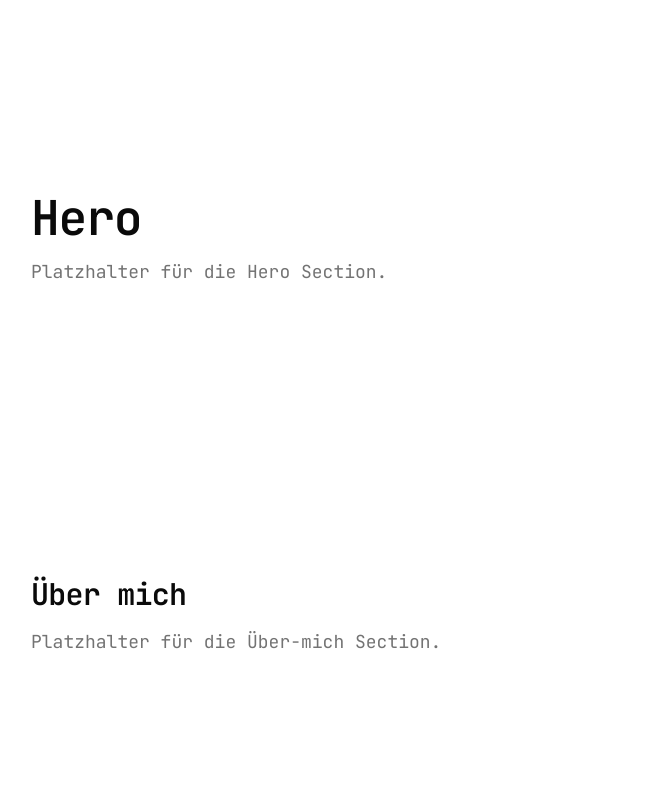
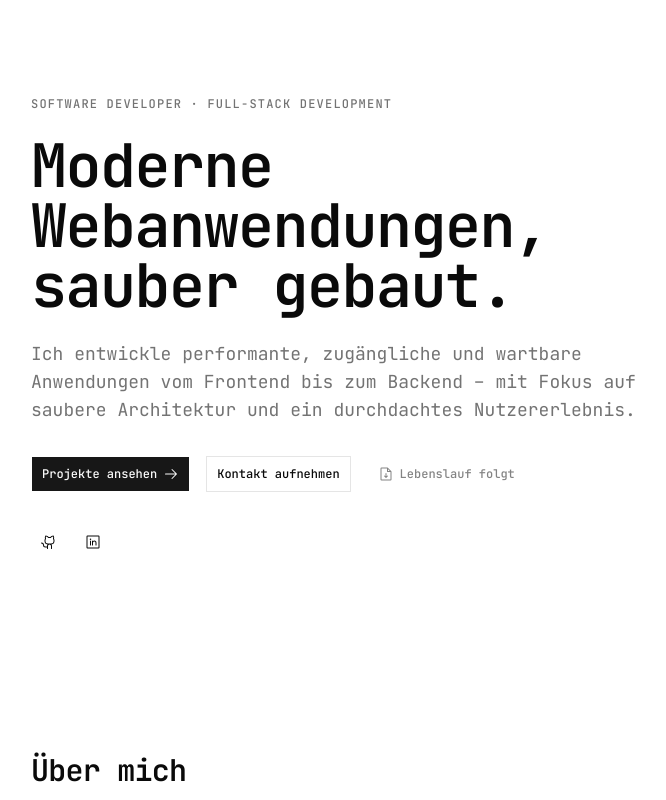
Before and after one commit to DrPinselbecher/full-stack-portfolio, a Next.js app: page / in a window 1280 px wide. Shown: the top 800 px of the page, without its empty margins (121-787 px from the left). Built offline with nearby package versions, Linux system fonts and the light colour scheme.

Commit message:
feat(hero): add initial portfolio hero section

```diff
--- a/src/components/sections/HeroSection.tsx
+++ b/src/components/sections/HeroSection.tsx
@@ -1,19 +1,72 @@
+import {
+  ArrowRight,
+  FileArrowDown,
+  GithubLogo,
+  LinkedinLogo,
+} from "@phosphor-icons/react/dist/ssr";
+
+import { Button } from "@/components/ui/button";
+
+const socialLinks = [
+  { label: "GitHub-Profil (Platzhalter)", icon: GithubLogo },
+  { label: "LinkedIn-Profil (Platzhalter)", icon: LinkedinLogo },
+] as const;
+
 export function HeroSection() {
   return (
     <section
       id="hero"
       aria-labelledby="hero-heading"
-      className="flex min-h-[60vh] flex-col justify-center gap-4 py-24"
+      className="flex min-h-[70vh] flex-col justify-center gap-8 py-24"
     >
-      <h1
-        id="hero-heading"
-        className="text-4xl font-semibold tracking-tight text-foreground sm:text-5xl"
-      >
-        Hero
-      </h1>
-      <p className="max-w-2xl text-lg text-muted-foreground">
-        Platzhalter für die Hero Section.
-      </p>
+      <div className="flex flex-col gap-6">
+        <p className="text-xs font-medium tracking-widest text-muted-foreground uppercase">
+          Software Developer · Full-Stack Development
+        </p>
+
+        <h1
+          id="hero-heading"
+          className="max-w-3xl text-4xl font-semibold tracking-tight text-balance text-foreground sm:text-5xl lg:text-6xl"
+        >
+          Moderne Webanwendungen, sauber gebaut.
+        </h1>
+
+        <p className="max-w-2xl text-lg text-pretty text-muted-foreground">
+          Ich entwickle performante, zugängliche und wartbare Anwendungen vom
+          Frontend bis zum Backend – mit Fokus auf saubere Architektur und ein
+          durchdachtes Nutzererlebnis.
+        </p>
+      </div>
+
+      <div className="flex flex-col gap-4 sm:flex-row sm:items-center">
+        <Button asChild size="lg">
+          <a href="#projects">
+            Projekte ansehen
+            <ArrowRight aria-hidden="true" />
+          </a>
+        </Button>
+
+        <Button asChild size="lg" variant="outline">
+          <a href="#contact">Kontakt aufnehmen</a>
+        </Button>
+
+        <Button size="lg" variant="ghost" disabled>
+          <FileArrowDown aria-hidden="true" />
+          Lebenslauf folgt
+        </Button>
+      </div>
+
+      <ul className="flex items-center gap-2">
+        {socialLinks.map(({ label, icon: Icon }) => (
+          <li key={label}>
+            <Button asChild size="icon-lg" variant="ghost">
+              <a href="#" aria-label={label}>
+                <Icon aria-hidden="true" />
+              </a>
+            </Button>
+          </li>
+        ))}
+      </ul>
     </section>
   );
 }
```
